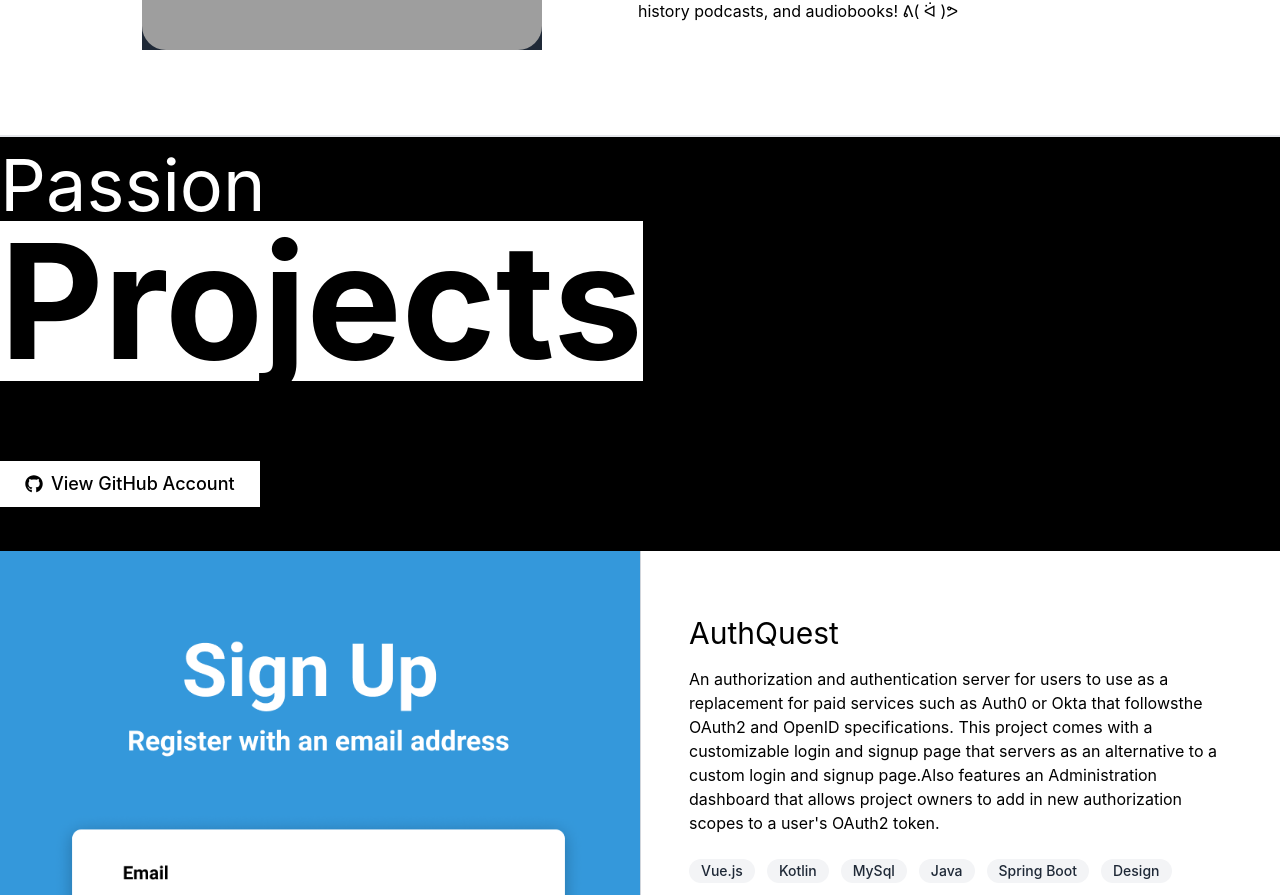
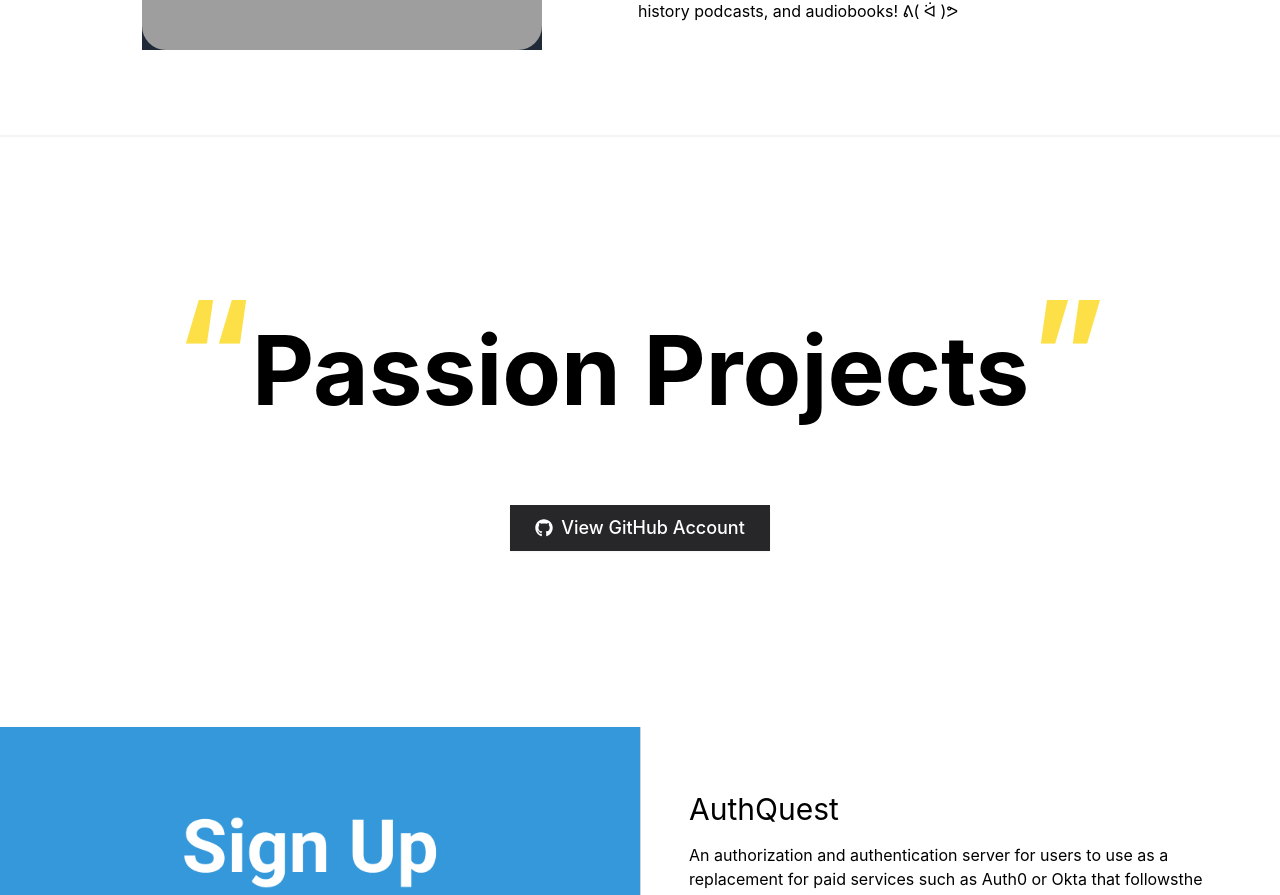
Before and after one commit to Druage/leelazarecky, a Next.js app: page / in a window 1280 px wide. Shown: the part 657-1552 px from the top of the page. Built offline with nearby package versions, Linux system fonts and the light colour scheme; grey boxes are pictures that could not be loaded.

Commit message:
Changes Passion project heading style

```diff
--- a/pages/index.tsx
+++ b/pages/index.tsx
@@ -1,8 +1,8 @@
 import type { NextPage } from "next";
-import AboutSection from "./components/sections/AboutSection";
-import OpenSourceProjectsSection from "./components/sections/OpenSourceProjectsSection";
-import FooterSection from "./components/sections/FooterSection";
-import PageHead from "./components/sections/PageHead";
+import AboutSection from "./sections/AboutSection";
+import OpenSourceProjectsSection from "./sections/OpenSourceProjectsSection";
+import FooterSection from "./sections/FooterSection";
+import PageHead from "./sections/PageHead";
 
 const Home: NextPage = () => {
   return (
@@ -11,9 +11,7 @@ const Home: NextPage = () => {
 
       <AboutSection />
 
-      <main
-        className={"mt-8 w-full border-t-2 border-gray-200 bg-black text-white"}
-      >
+      <main className={"mt-8 w-full border-t-2 border-gray-100"}>
         <OpenSourceProjectsSection />
       </main>
 
--- a/pages/components/sections/AboutSection.tsx
+++ b/pages/sections/AboutSection.tsx
@@ -1,4 +1,4 @@
-import NavBar from "../NavBar";
+import NavBar from "../components/NavBar";
 import Image from "next/image";
 import Link from "next/link";
 import { FontAwesomeIcon } from "@fortawesome/react-fontawesome";
--- a/pages/components/sections/FooterSection.tsx
+++ b/pages/sections/FooterSection.tsx
@@ -1,4 +1,4 @@
-import NavBar from "../NavBar";
+import NavBar from "../components/NavBar";
 import Link from "next/link";
 import { FontAwesomeIcon } from "@fortawesome/react-fontawesome";
 import {
--- a/pages/components/sections/OpenSourceProjectsSection.tsx
+++ b/pages/sections/OpenSourceProjectsSection.tsx
@@ -75,23 +75,21 @@ const projects: Project[] = [
 ];
 
 export default function OpenSourceProjectsSection() {
-  return (
-    <div id={"open-source-projects"} className={"m-auto max-w-7xl pb-64"}>
-      <div
-        className={"py-12 text-center text-6xl md:py-3 md:py-12 md:text-7xl"}
-      >
-        <div className={"flex w-fit flex-col items-start"}>
-          <h1>Passion</h1>
-          <h1
-            className={"bg-white text-8xl font-bold text-black md:text-[10rem]"}
-          >
-            Projects
+  function Heading() {
+    return (
+      <div className={"text-center text-6xl md:py-3 md:py-36 md:text-7xl"}>
+        <div className={"flex flex-col"}>
+          <h1 className={"m-auto text-8xl font-bold md:text-8xl"}>
+            <span className={"text-[9rem] text-yellow-300"}>&ldquo;</span>
+            Passion Projects
+            <span className={"text-[9rem] text-yellow-300"}>&rdquo;</span>
           </h1>
+
           <Link href={"https://github.com/druage"}>
             <a target={"_blank"}>
               <button
                 type="button"
-                className="mt-20 inline-flex items-center border border-transparent bg-white px-6 py-2 text-base font-medium text-black shadow-sm hover:bg-gray-200 hover:underline focus:outline-none focus:ring-2 focus:ring-white focus:ring-offset-2 md:text-lg"
+                className="mt-20 inline-flex items-center border border-transparent bg-zinc-800 px-6 py-2 text-base font-medium text-white shadow-sm hover:bg-zinc-700 hover:underline focus:outline-none focus:ring-2 focus:ring-zinc-800 focus:ring-offset-2 md:text-lg"
               >
                 <FontAwesomeIcon
                   icon={faGithub}
@@ -105,6 +103,12 @@ export default function OpenSourceProjectsSection() {
           </Link>
         </div>
       </div>
+    );
+  }
+
+  return (
+    <div id={"open-source-projects"} className={"m-auto max-w-7xl pb-64"}>
+      <Heading />
 
       <div className={"mt-2 grid grid-cols-1 gap-24 md:mt-8"}>
         {projects.map((it) => (
```
Also changed, not shown: pages/sections/PageHead.tsx (renamed from pages/components/sections/PageHead.tsx).
